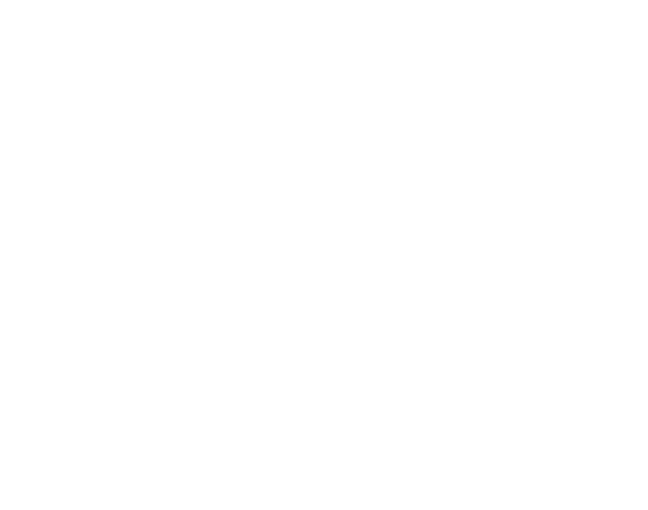
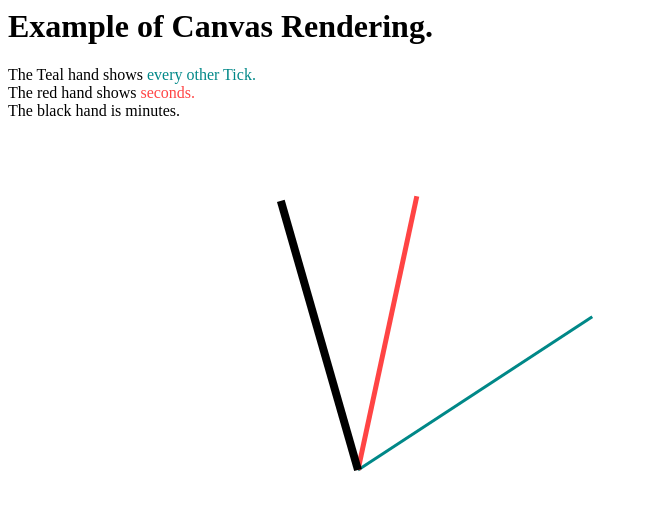
Before and after one commit to RoryDuncan/ClockEventAggreggator, a plain HTML site: page example/index.html in a window 1280 px wide. Shown: the whole page, without its empty margins (0-648 px from the left). Drawn offline with Linux system fonts and the light colour scheme.

Commit message:
fix time accuracy, included canvas example.

```diff
--- a/example/Timeline.js
+++ b/example/Timeline.js
@@ -52,23 +52,27 @@ var Timeline = function(args) {
     var defaults = {useRAF: false, tickInterval: 16, autostart: false},
         options = extend(defaults, args),
         ticks = 0,
+        lastTick = 0,       // used to calculate the delta
         startTime = 0,
-      startSeconds = 0,
-      running = false,
-      useRAF = options.useRAF,
-      elapsedSeconds = 0,
-      elapsedMilliseconds = 0,
-      delta = 0,
+        elapsedTime = 0,
+        elapsedSeconds = 0, // to be refactored
 
-      lastTick = 0,
-      realElapsedSeconds = 0;
+        delta = 0,          // the time difference between ticks, useful for adjustments
+        actualElapsedTime = 0;
         this.tickInterval = options.tickInterval,
 
-      clockspeed = 0.5;
+        running = false,
+
+        // wether or not to use request Animation Frame
+        useRAF = options.useRAF,
+        tickCallee = null,
+
+        clockspeed = 1;
+
+
 
     // Event Aggregator related variables
     var events = {};
-
         events.nominal = {};
         events.ordinal = [];
         events.loops = {};
@@ -78,55 +82,58 @@ var Timeline = function(args) {
     //  clock's tick mechanism
     var tick = function(_lastTick) {
 
-    var d = new Date(); //cache
-
+      var now = new Date().getTime(); //cache
       if (!running) return;
 
       ticks += 1 * clockspeed;
       if (this.debug) this.log();
 
-    this.delta = delta = d.getTime() - lastTick;
-    lastTick = _lastTick || d.getTime();
 
-    elapsedMilliseconds = (ticks * delta) / 10;
-    elapsedSeconds = ~~(elapsedMilliseconds / 100);
+      this.delta = delta = now - (lastTick || _lastTick);
 
-    realElapsedSeconds = ( d.getSeconds() - startSeconds ) ;
+
+      lastTick = _lastTick || now;
+
+      elapsedTime += (delta * clockspeed);
+
+      actualElapsedTime = ( now - startTime );
+
+      this.errorMargin = actualElapsedTime - elapsedTime;
+
 
       // one-time events take precedence over loop events.
-
       triggerCurrentEvents();
       triggerLoopEvents();
 
-    this.trigger("on:tick");
+      this.trigger("tick");
 
 
-    if (useRAF) window.requestAnimationFrame( this.tick );
-    else window.setTimeout(this.tick, this.tickInterval);
+      tickCallee();
 
       return ticks;
     };
 
     var buildDefaultEvents = function() {
       // You would think that a programmer would iterate an array to make these.
-    events.nominal["on:tick"] = [];
+      events.nominal["tick"] = [];
 
-    events.nominal["on:start"] = [];
+      events.nominal["start"] = [];
       events.nominal["after:start"] = [];
 
-    events.nominal["on:pause"] = [];
+      events.nominal["pause"] = [];
 
-    events.nominal["on:resume"] = [];
+      events.nominal["resume"] = [];
 
     };
     // trigger's any .on() or .at() events
     var triggerOrdinalEvents = function() {
 
-    var time = ~~elapsedSeconds,
-        eot = events.ordinal[ time ]; //readability
+      var now = ~~(elapsedTime / 1000),
+          eot = events.ordinal[ now ]; //shorthand
 
-    if ( events.ordinal[ time ] === undefined ) return false;
+      if ( events.ordinal[ now ] === undefined ) return false;
 
+      if (this.debug) console.log("Triggering all events at", now, "seconds.");
       for (var _x = 0, _xx = eot.length; _x < _xx; _x++) {
 
         var fn = eot[_x].fn,
@@ -136,15 +143,15 @@ var Timeline = function(args) {
         fn.apply(ctx, args);
 
       }
-    // so it won't trigger the next ticks that round down to this time, delete it.
-    delete events.ordinal[time];
+      // delete it, so that it won't trigger the next ticks that round down to this time.
+      delete events.ordinal[now];
 
       return true;
     };
 
     var triggerLoopEvents = function() {
 
-    var now = ~~elapsedSeconds;
+      var now = ~~(elapsedTime / 1000);
       var expired = [];
 
       for (var key in events.loops) {
@@ -187,16 +194,34 @@ var Timeline = function(args) {
 
 
 
-
-  /* * * * * * * * * * * * * * API * * * * * * * * * * * * * */
+    /* * * * * * * * * * * * * * * * * * * * * * * * * * * * * */
+    /* * * * * * * * * * * * *   API   * * * * * * * * * * * * */
+    /* * * * * * * * * * * * * * * * * * * * * * * * * * * * * */
 
 
     /* Clock-related methods */
 
+    this.start = function() {
 
-  this.pause = function() {
-    running = false;
-    this.trigger("on:pause");
+      var tickLoop;
+      //dynamically constructed function to remove an if statement inside of the tick function.
+      if (useRAF === true) {
+        tickLoop = new Function(" window.requestAnimationFrame( this.tick );");
+      }
+      else {
+        tickLoop = new Function(" window.setTimeout(this.tick, this.tickInterval);" );
+      }
+
+      tickCallee = tickLoop.bind(this);
+
+      this.trigger("start");
+      var now = new Date().getTime();
+
+      this.startTime = startTime = now;
+      running = true;
+      this.tick( now );
+
+      this.trigger("after:start");
       return this;
     };
 
@@ -218,51 +243,56 @@ var Timeline = function(args) {
       return this;
     };
 
+    this.pause = function() {
+      running = false;
+      this.trigger("pause");
+      return this;
+    };
+
     this.resume = function() {
       if (running === true) return this;
       running = true;
       this.tick();
-    this.trigger("on:resume");
+      this.trigger("resume");
       return this;
     };
 
-  this.start = function() {
-
-    this.trigger("on:start");
-
-    this.startTime = startTime = new Date().getTime();
-    startSeconds = new Date().getSeconds();
-    running = true;
-    this.tick( new Date().getTime() );
-
-    this.trigger("after:start");
-    return this;
+    this.clockScalar = function(multiplier) {
+      // a relative way to affect the clock
+      clockspeed *= multiplier || 1;
     };
 
-  this.multiplySpeed = function(multiplier){
-    speed *= multiplier || 1;
+    this.setClockSpeed = function(value) {
+      // for manually entering a speed value
+      clockspeed = value || clockspeed;
     };
-  this.setSpeed = function(value){
-    speed = value || speed;
+
+    this.ticks = function(){
+      return ticks;
+    };
+    this.seconds = function(){
+      return elapsedTime / 10000 ;
     };
 
 
     // if debug is true, log is automatically called each tick
-  this.debug = true;
+    this.debug = options.debug || false;
 
     this.log = function() {
 
       console.clear();
 
       console.log("ticks:", ticks);
-    console.log("elapsed seconds:", elapsedSeconds);
-    console.log("actual elapsed seconds:", realElapsedSeconds);
       console.log("delta:", delta)
-
-    console.log("FPS:", ~~(ticks / elapsedSeconds));
+      console.log("elapsed time:", elapsedTime);
+      console.log("elapsed seconds:", ~~(elapsedTime / 1000));
+      console.log("actual elapsed time:", actualElapsedTime);
+      console.warn("%cdifference (in seconds): " + (this.errorMargin / 1000), "color: #a00" );
+      console.log("Ignore differences if you have called pause at any time.");
+      console.log("Estimated FPS:", ~~(ticks / ( elapsedTime / 1000 )));
     };
 
-  this.elapsedTime = function(){return elapsedSeconds;};
+    this.time = this.now = function(){return elapsedTime;};
 
 
     /* Event-related methods */
@@ -305,12 +335,14 @@ var Timeline = function(args) {
 
     this.at = function( elapsedSeconds, fn /* [, args, context ] */) {
 
+      if (elapsedSeconds === undefined) {throw new Error("at() method requires a clock-time passed in as first parameter."); return;}
+      if (fn === undefined) {throw new Error("at() method requires a function passed in as second parameter."); return;}
       var context = arguments[3] || null, args = arguments[2] || this;
 
       events.ordinal[elapsedSeconds] = events.ordinal[elapsedSeconds] || [];
       events.ordinal[elapsedSeconds].push({
-      "fn":fn,
-      "context":context,
+        "fn": fn,
+        "context": context,
         "args": args
       });
 
@@ -352,7 +384,6 @@ var Timeline = function(args) {
       events.loops[ l.name ] = l;
 
       return l;
-
     };
 
     this.after = function(seconds, fn /* [, args, context ] */) {
@@ -410,28 +441,10 @@ var Timeline = function(args) {
   };
 
 
-var timeline = new Timeline({autostart:true, bindToFunction: true});
+  var timeline = new Timeline({autostart:true, bindToFunction: true, debug: false});
 
   window.timeline = timeline; // for pausing in the console
 
 
-// timed event testing
-
-//timeline.at(2, function() {console.log(this); this.pause(); }, [], timeline);
-
-// timed loop test
-var test = function(){
-  // stuff
-};
-var times = {
-  "start": 2,
-  "interval": 5,
-  "stop": 10,
-  "maxIntervals":3,
-  "duration": 2
-};
-
-timeline.loop("test", test).for( times );
-
 
 }(this));
--- /dev/null
+++ b/example/example.js
@@ -0,0 +1,75 @@
+
+
+var example = function(){
+
+  var canvas = document.getElementById("renderExample"),
+      ctx = canvas.getContext("2d"),
+      pi = 22 / 7;
+
+      canvas.width = canvas.height = 700;
+
+      var center = {
+        x: canvas.width / 2,
+        y: canvas.height / 2
+      };
+
+
+  var render = function(){
+
+    var ticksHand = function(){
+      var radius = canvas.width * 0.4;
+      console.log();
+      ctx.beginPath();
+      ctx.moveTo(canvas.width / 2 , canvas.height / 2 );
+      ctx.fillStyle = "#fff";
+      ctx.fillRect(0,0,canvas.width, canvas.height);
+
+      ctx.lineWidth = 3;
+      var x = radius * Math.cos( timeline.ticks() / 2 ) + center.x,
+          y = radius * Math.sin( timeline.ticks() / 2 ) + center.y;
+      ctx.strokeStyle = "#088";
+      ctx.lineTo(x, y);
+      ctx.stroke();
+    };
+
+    var secondsHand = function() {
+
+      var radius = canvas.width * 0.4;
+
+      ctx.beginPath();
+      ctx.moveTo(canvas.width / 2 , canvas.height / 2 );
+
+      ctx.strokeStyle = "#f44";
+      ctx.lineWidth = 5;
+
+      var x = center.x + ( radius * Math.cos( timeline.seconds() + center.x )),
+          y = center.y + ( radius * Math.sin( timeline.seconds() + center.y ));
+      ctx.lineTo(x, y);
+      ctx.stroke();
+    };
+
+    var minutesHand = function() {
+
+      var radius = canvas.width * 0.4;
+
+      ctx.beginPath();
+      ctx.moveTo(canvas.width / 2 , canvas.height / 2 );
+
+      ctx.strokeStyle = "#000";
+      ctx.lineWidth = 8;
+
+      var x = center.x + ( radius * Math.cos((timeline.seconds() / 60) + center.x )),
+          y = center.y + ( radius * Math.sin((timeline.seconds() / 60) + center.y ));
+      ctx.lineTo(x, y);
+      ctx.stroke();
+    };
+
+    ticksHand();
+    secondsHand();
+    minutesHand();
+  };
+
+  timeline.on("tick", render);
+
+};
+example();
--- a/example/index.html
+++ b/example/index.html
@@ -2,7 +2,15 @@
 
 
 <body>
+	<h1> Example of Canvas Rendering. </h1>
+	The Teal hand shows <span style="color:#088"> every other Tick. <br /></span>
+	The red hand shows <span style="color:#f44">seconds. <br /></span>
+	The black hand is <span style="color:#000"> minutes. <br /></span>
 
+	<canvas id="renderExample">
+
+	</canvas>
 </body>
 <script src="Timeline.js"></script>
+<script src="example.js"></script>
 </html>
```
Lines whose indentation alone changed are shown as unchanged.
